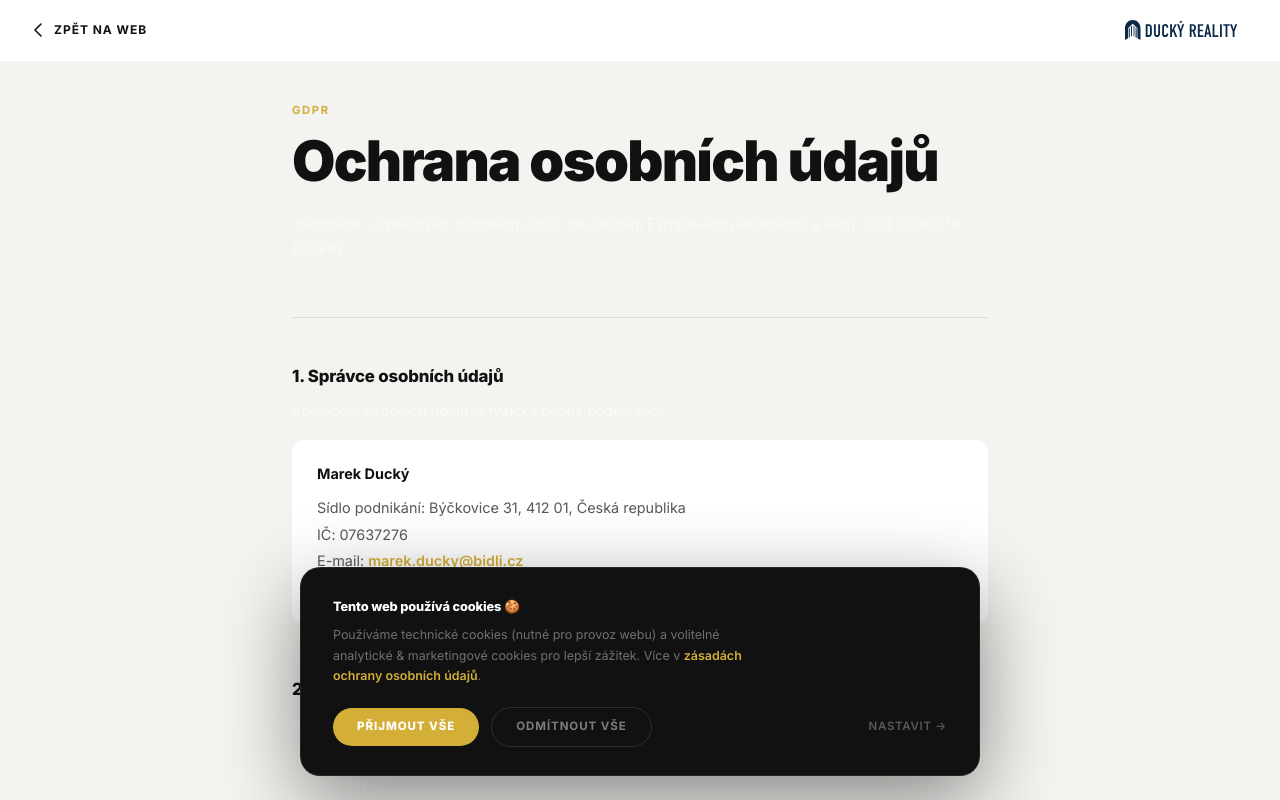
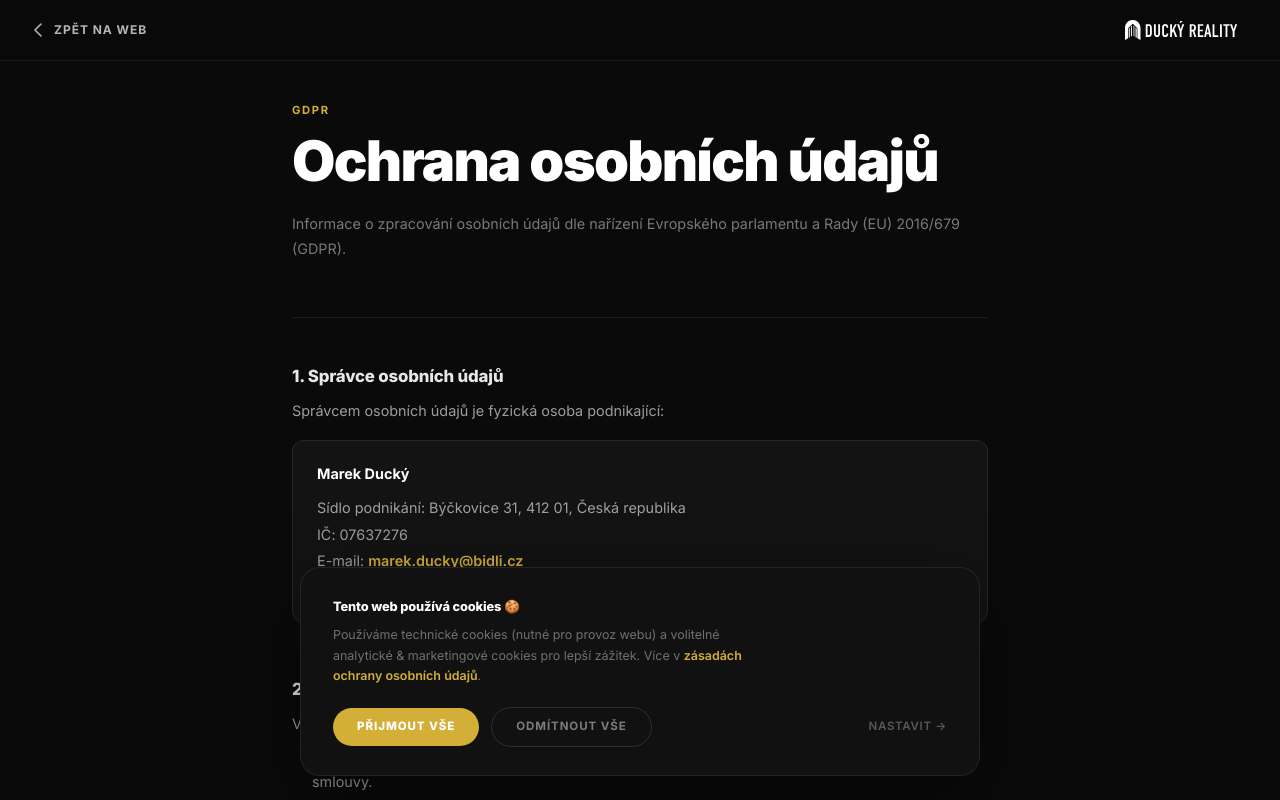
Before and after one commit to Hrny92/duckyreality, a Next.js app: page /gdpr in a window 1280 px wide. Shown: the top 800 px of the page. Built offline with nearby package versions, Linux system fonts and the light colour scheme.

Commit message:
dark mode: GDPR page and PropertyDetail template

```diff
--- a/src/app/gdpr/page.tsx
+++ b/src/app/gdpr/page.tsx
@@ -9,14 +9,23 @@ export const metadata: Metadata = {
 export default function GdprPage() {
   return (
     <>
-      {/* Navbar placeholder — just a back link on this standalone page */}
-      <nav style={{ position: 'fixed', top: 0, left: 0, right: 0, zIndex: 100,
-        background: '#fff', borderBottom: '1px solid rgba(255,255,255,0.07)',
+      {/* Navbar */}
+      <nav style={{
+        position: 'fixed', top: 0, left: 0, right: 0, zIndex: 100,
+        background: 'rgba(10,10,10,0.95)', backdropFilter: 'blur(12px)',
+        borderBottom: '1px solid rgba(255,255,255,0.07)',
         padding: '1.25rem 2rem', display: 'flex', alignItems: 'center',
-        justifyContent: 'space-between' }}>
-        <Link href="/" style={{ display: 'flex', alignItems: 'center', gap: '0.5rem',
-          textDecoration: 'none', color: '#111111', fontSize: '0.75rem',
-          fontWeight: 700, letterSpacing: '0.08em', textTransform: 'uppercase' }}>
+        justifyContent: 'space-between',
+      }}>
+        <Link href="/" style={{
+          display: 'flex', alignItems: 'center', gap: '0.5rem',
+          textDecoration: 'none', color: 'rgba(255,255,255,0.7)', fontSize: '0.75rem',
+          fontWeight: 700, letterSpacing: '0.08em', textTransform: 'uppercase',
+          transition: 'color 0.2s',
+        }}
+          onMouseEnter={e => (e.currentTarget as HTMLElement).style.color = '#fff'}
+          onMouseLeave={e => (e.currentTarget as HTMLElement).style.color = 'rgba(255,255,255,0.7)'}
+        >
           <svg width="14" height="14" viewBox="0 0 14 14" fill="none">
             <path d="M9 1L3 7l6 6" stroke="currentColor" strokeWidth="1.6"
               strokeLinecap="round" strokeLinejoin="round"/>
@@ -24,12 +33,11 @@ export default function GdprPage() {
           Zpět na web
         </Link>
         <img src="/logo.svg" alt="Ducky Realit"
-          style={{ height: 20, width: 'auto',
-            filter: 'brightness(0) saturate(100%) invert(12%) sepia(78%) saturate(700%) hue-rotate(174deg)' }} />
+          style={{ height: 20, width: 'auto', filter: 'brightness(0) invert(1)' }} />
       </nav>
 
       <main style={{ paddingTop: '6rem', paddingBottom: '8rem',
-        background: '#f4f3f0', minHeight: '100vh' }}>
+        background: '#0A0A0A', minHeight: '100vh' }}>
         <div style={{ maxWidth: 760, margin: '0 auto', padding: '0 2rem' }}>
 
           {/* Header */}
@@ -39,22 +47,22 @@ export default function GdprPage() {
               GDPR
             </span>
             <h1 style={{ fontSize: 'clamp(2rem,5vw,3.5rem)', fontWeight: 900,
-              letterSpacing: '-0.03em', lineHeight: 1.05, color: '#111111',
+              letterSpacing: '-0.03em', lineHeight: 1.05, color: '#fff',
               marginTop: '0.75rem' }}>
               Ochrana osobních&nbsp;údajů
             </h1>
-            <p style={{ marginTop: '1.25rem', fontSize: '0.9rem', color: 'rgba(255,255,255,0.5)',
+            <p style={{ marginTop: '1.25rem', fontSize: '0.9rem', color: 'rgba(255,255,255,0.45)',
               lineHeight: 1.75 }}>
               Informace o zpracování osobních údajů dle nařízení Evropského parlamentu a Rady (EU) 2016/679 (GDPR).
             </p>
           </div>
 
           {/* Divider */}
-          <div style={{ height: 1, background: 'rgba(17,17,17,0.1)', marginBottom: '3rem' }} />
+          <div style={{ height: 1, background: 'rgba(255,255,255,0.08)', marginBottom: '3rem' }} />
 
           {/* Content */}
           <div style={{ display: 'flex', flexDirection: 'column', gap: '2.5rem',
-            fontSize: '0.9rem', lineHeight: 1.85, color: 'rgba(17,17,17,0.7)' }}>
+            fontSize: '0.9rem', lineHeight: 1.85, color: 'rgba(255,255,255,0.6)' }}>
 
             <section>
               <h2 style={h2}>1. Správce osobních údajů</h2>
@@ -62,9 +70,9 @@ export default function GdprPage() {
                 Správcem osobních údajů je fyzická osoba podnikající:
               </p>
               <div style={{ margin: '1rem 0', padding: '1.25rem 1.5rem',
-                background: '#fff', borderRadius: '0.75rem',
+                background: 'rgba(255,255,255,0.04)', borderRadius: '0.75rem',
                 border: '1px solid rgba(255,255,255,0.08)' }}>
-                <strong style={{ color: '#111111', display: 'block', marginBottom: '0.5rem' }}>
+                <strong style={{ color: '#fff', display: 'block', marginBottom: '0.5rem' }}>
                   Marek Ducký
                 </strong>
                 Sídlo podnikání: Býčkovice 31, 412 01, Česká republika<br/>
@@ -177,14 +185,14 @@ export default function GdprPage() {
 
 // Reusable inline styles
 const h2: React.CSSProperties = {
-  fontSize: '1.05rem', fontWeight: 800, color: '#111111',
+  fontSize: '1.05rem', fontWeight: 800, color: 'rgba(255,255,255,0.9)',
   letterSpacing: '-0.01em', marginBottom: '0.75rem',
 }
 const ul: React.CSSProperties = {
   paddingLeft: '1.25rem', marginTop: '0.5rem',
   display: 'flex', flexDirection: 'column', gap: '0.4rem',
 }
-const strong: React.CSSProperties = { color: '#111111', fontWeight: 700 }
+const strong: React.CSSProperties = { color: 'rgba(255,255,255,0.9)', fontWeight: 700 }
 const link: React.CSSProperties = {
   color: '#D4AF37', textDecoration: 'none', fontWeight: 600,
 }
--- a/src/components/PropertyDetail.tsx
+++ b/src/components/PropertyDetail.tsx
@@ -23,10 +23,10 @@ function PortableText({ blocks }: { blocks: unknown[] }) {
 
         const base: React.CSSProperties = {
           fontSize: '0.95rem', lineHeight: 1.85,
-          color: 'rgba(17,17,17,0.7)', fontWeight: 400,
+          color: 'rgba(255,255,255,0.6)', fontWeight: 400,
         }
-        if (style === 'h2') return <h2 key={i} style={{ ...base, fontSize: '1.4rem', fontWeight: 800, color: '#111111', letterSpacing: '-0.02em' }}>{text}</h2>
-        if (style === 'h3') return <h3 key={i} style={{ ...base, fontSize: '1.1rem', fontWeight: 700, color: '#111111' }}>{text}</h3>
+        if (style === 'h2') return <h2 key={i} style={{ ...base, fontSize: '1.4rem', fontWeight: 800, color: 'rgba(255,255,255,0.9)', letterSpacing: '-0.02em' }}>{text}</h2>
+        if (style === 'h3') return <h3 key={i} style={{ ...base, fontSize: '1.1rem', fontWeight: 700, color: 'rgba(255,255,255,0.9)' }}>{text}</h3>
         return <p key={i} style={base}>{text}</p>
       })}
     </div>
@@ -156,7 +156,7 @@ export default function PropertyDetail({ property: p }: { property: SanityProper
         )}
         {/* Gradient overlay bottom */}
         <div style={{ position: 'absolute', bottom: 0, left: 0, right: 0, height: '50%',
-          background: 'linear-gradient(to top, rgba(0,27,40,0.85), transparent)',
+          background: 'linear-gradient(to top, rgba(10,10,10,0.9), transparent)',
           pointerEvents: 'none' }} />
         {/* Back link */}
         <Link href="/nemovitosti"
@@ -183,7 +183,7 @@ export default function PropertyDetail({ property: p }: { property: SanityProper
       </div>
 
       {/* ── CONTENT ───────────────────────────────────────── */}
-      <main style={{ background: '#f4f3f0', paddingBottom: '8rem' }}>
+      <main style={{ background: '#0A0A0A', paddingBottom: '8rem' }}>
         <div style={{ maxWidth: 1200, margin: '0 auto', padding: '0 2rem' }}>
 
           {/* ── TITLE + PRICE HEADER ─────────────── */}
@@ -211,14 +211,14 @@ export default function PropertyDetail({ property: p }: { property: SanityProper
                 </span>
               </div>
               <h1 style={{ fontSize: 'clamp(1.8rem,4vw,3rem)', fontWeight: 900,
-                letterSpacing: '-0.03em', lineHeight: 1.05, color: '#111111' }}>
+                letterSpacing: '-0.03em', lineHeight: 1.05, color: '#fff' }}>
                 {p.title}
               </h1>
             </div>
 
             <div style={{ textAlign: 'right', flexShrink: 0 }}>
               <div style={{ fontSize: 'clamp(1.5rem,3vw,2.2rem)', fontWeight: 900,
-                color: '#111111', letterSpacing: '-0.03em',
+                color: '#fff', letterSpacing: '-0.03em',
                 opacity: p.status === 'sold' ? 0.35 : 1 }}>
                 {p.price}
               </div>
@@ -250,7 +250,7 @@ export default function PropertyDetail({ property: p }: { property: SanityProper
                     textTransform: 'uppercase', color: 'rgba(255,255,255,0.3)', marginBottom: '0.3rem' }}>
                     {s.label}
                   </div>
-                  <div style={{ fontSize: '1rem', fontWeight: 800, color: '#111111',
+                  <div style={{ fontSize: '1rem', fontWeight: 800, color: '#fff',
                     letterSpacing: '-0.01em' }}>
                     {s.value}
                   </div>
@@ -340,7 +340,7 @@ export default function PropertyDetail({ property: p }: { property: SanityProper
                           color: 'rgba(255,255,255,0.3)', letterSpacing: '0.04em' }}>
                           {row.label}
                         </span>
-                        <span style={{ fontSize: '0.85rem', color: '#111111',
+                        <span style={{ fontSize: '0.85rem', color: 'rgba(255,255,255,0.75)',
                           fontWeight: 500, lineHeight: 1.6 }}>
                           {row.value}
                         </span>
@@ -465,7 +465,7 @@ function ShareButton({ title }: { title: string }) {
   return (
     <button onClick={copy}
       style={{ marginTop: '1rem', width: '100%', background: 'none',
-        border: '1px solid rgba(17,17,17,0.1)', borderRadius: 999,
+        border: '1px solid rgba(255,255,255,0.1)', borderRadius: 999,
         padding: '0.65rem 1rem', fontSize: '0.72rem', fontWeight: 700,
         color: copied ? '#4ade80' : 'rgba(255,255,255,0.4)', cursor: 'pointer',
         letterSpacing: '0.06em', textTransform: 'uppercase', transition: 'all 0.2s',
```
